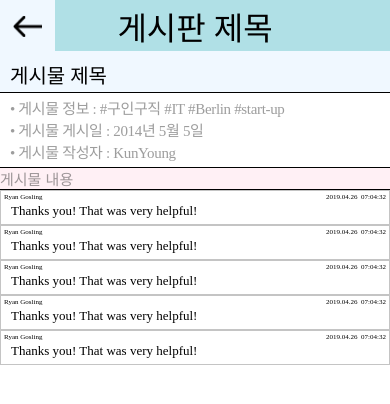
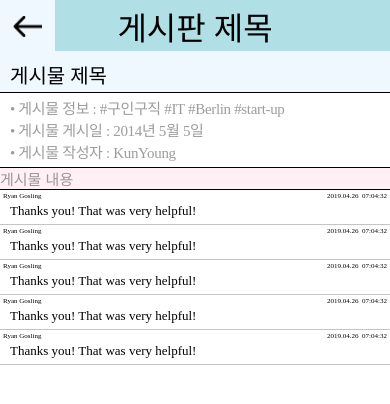
Before and after one commit to DeutschlandKorea/DeutschlandKorea, a React Native app: screen / in a window 390 px wide. Shown: the top 404 px of the page. Built offline with nearby package versions, Linux system fonts and the light colour scheme.

Commit message:
[UPDATE]

```diff
--- a/src/components/PosterComponents/Poster_5Comment.js
+++ b/src/components/PosterComponents/Poster_5Comment.js
@@ -3,11 +3,14 @@ import styled from "styled-components/native";
 /*--------------------------------------------------------------------------------------*/
 const Container = styled.View`
   height: ${props => props.height}px;
+  border-bottom-width: 1px;
+  border-bottom-color: #000000;
 `
 /*--------------------------------------------------------------------------------------*/
 const Content_Container = styled.View`
   height: 35px;
-  border: 1px solid #c4c4c4;
+  border-bottom-width: 1px;
+  border-bottom-color: #c4c4c4;
 `
 /*--------------------------------------------------------------------------------------*/
 const Name_Container = styled.View`
--- a/src/theme.js
+++ b/src/theme.js
@@ -1,5 +1,5 @@
 import {Dimensions, StatusBar} from "react-native";
-
+/*--------------------------------------------------------------------------------------*/
 const colors = {
     white: '#D9D9D9',
 }
@@ -15,7 +15,7 @@ const displays = {
     Poster_4Content: Dimensions.get('window').height-StatusBar.currentHeight-51-41-76-175,
     Poster_5Comment: '175',
 }
-
+/*--------------------------------------------------------------------------------------*/
 export const theme = {
     background: colors.white,
 }
```
